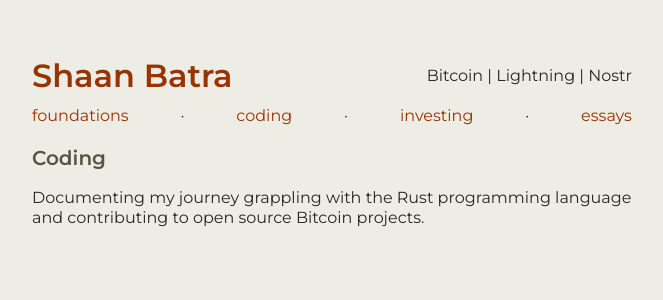
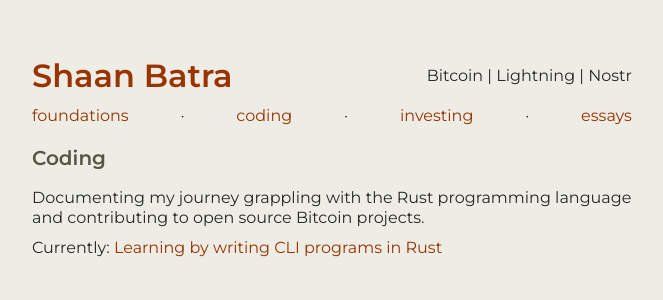
Before and after one commit to sb1752/sb1752.github.io, a Jekyll site: the page built from coding.html, in a window 1280 px wide. Shown: the top 300 px of the page, without its empty margins (308-971 px from the left). Built offline with Jekyll 4.4.1, drawn with Linux system fonts in a browser that asks for light colours.

Commit message:
highlighting current coding progress

```diff
--- a/coding.html
+++ b/coding.html
@@ -6,6 +6,8 @@
 <div class="category">
   <h2>Coding</h2>
   <p>Documenting my journey grappling with the Rust programming language and contributing to open source Bitcoin projects.</p>
+  <p>Currently: <a href="https://github.com/sb1752/command-line-rust-solutions" target="_blank">Learning by writing CLI programs in Rust</a></p>
+
   <div class="category-content">
     {% for code in site.coding reversed %}
       <div class="content-piece">
```
